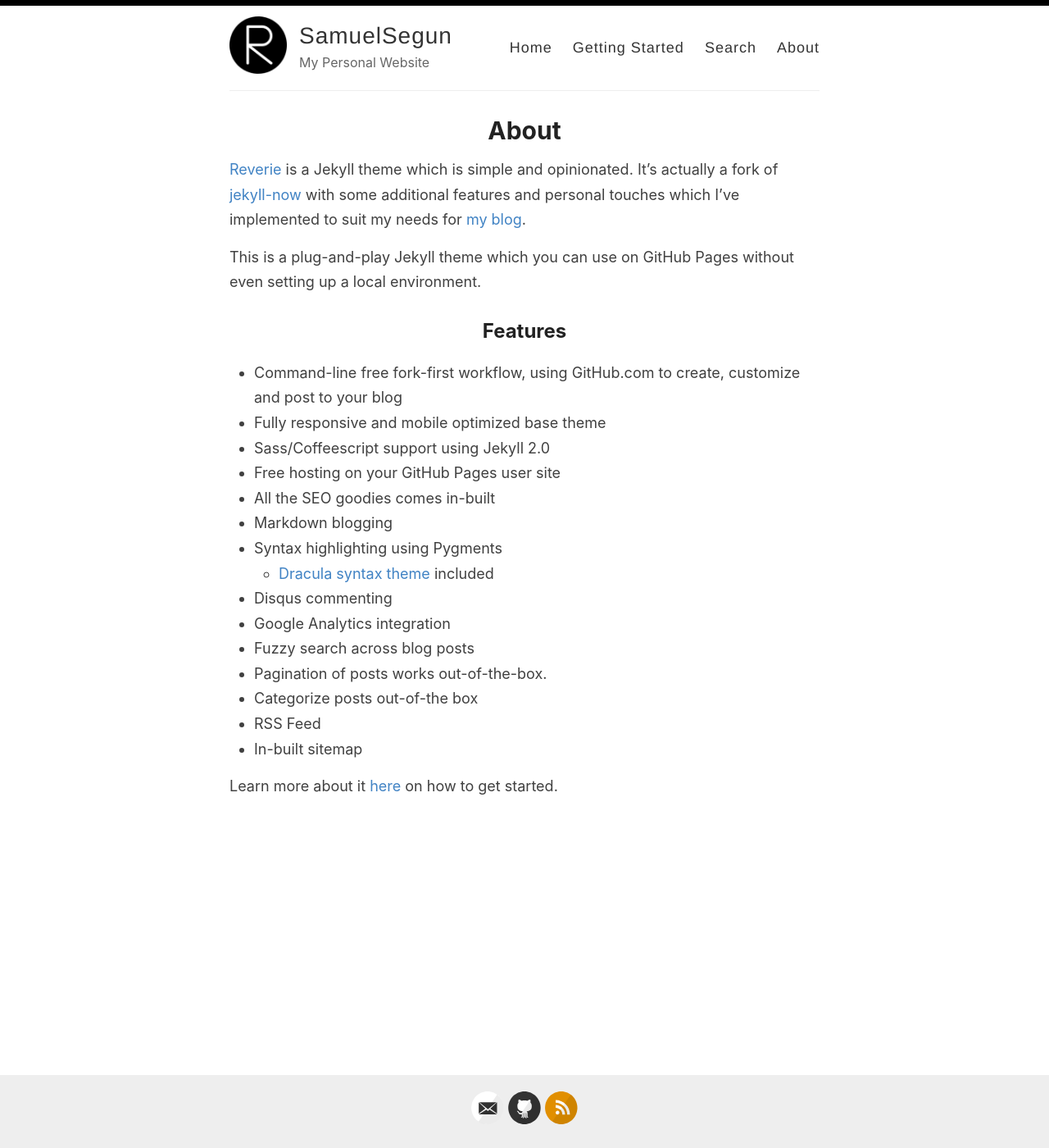
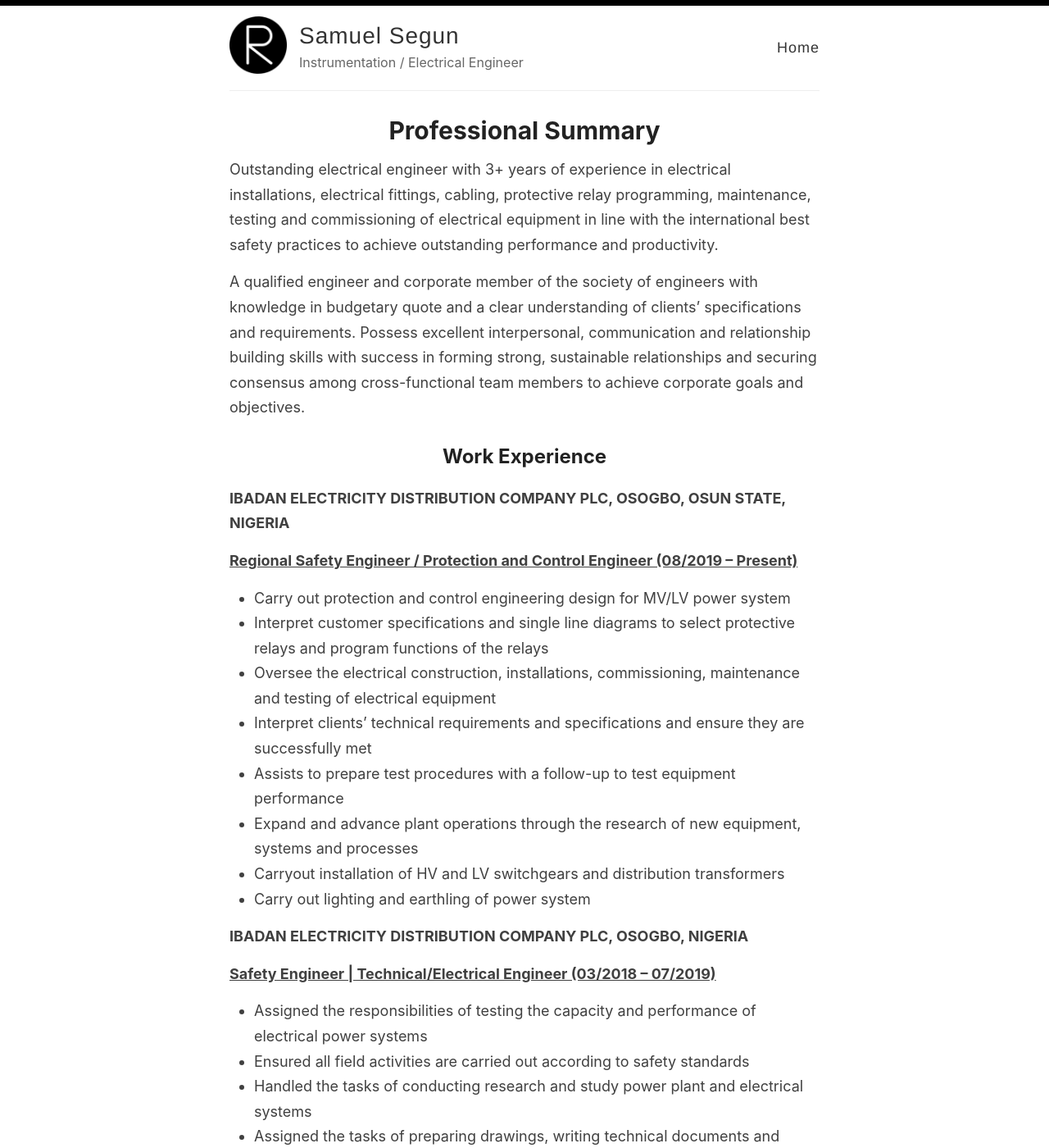
Before and after one commit to Samueljohn148/Samueljohn148.github.io, a Jekyll site: the page built from _pages/about.md, in a window 1280 px wide and 1400 px high. Shown: the whole window at 82% size. Built offline with Jekyll 4.4.1, drawn with Linux system fonts in a browser that asks for light colours; some of the changed text lies outside the part shown.

Commit message:
Add resume

```diff
--- a/_config.yml
+++ b/_config.yml
@@ -3,13 +3,13 @@
 #
 
 # Name of your site (displayed in the header)
-name: SamuelSegun
+name: Samuel Segun
 
 # Name of the author
 author: Samuel Segun
 
 # Short bio or description (displayed in the header)
-description: My Personal Website
+description: Instrumentation / Electrical Engineer
 
 # URL of your avatar or profile pic (you could use your GitHub profile pic)
 avatar: /images/reverie.png
@@ -83,6 +83,7 @@
   - jekyll-feed # Create an Atom feed using the official Jekyll feed gem
   - jekyll-seo-tag
   - jekyll-paginate
+  - jekyll-redirect-from
 
 include: ['_pages']
 
--- a/_layouts/default.html
+++ b/_layouts/default.html
@@ -28,9 +28,6 @@
 
             <nav>
               <a href="{{ site.baseurl }}/">Home</a>
-              <a href="{{ site.baseurl }}/getting-started">Getting Started</a>
-              <a href="{{ site.baseurl }}/search">Search</a>
-              <a href="{{ site.baseurl }}/about">About</a>
             </nav>
           </header>
         </div>
--- a/_pages/about.md
+++ b/_pages/about.md
@@ -1,29 +1,82 @@
 ---
 layout: page
-title: About
+title: Professional Summary
 permalink: /about/
 ---
 
-[Reverie](https://github.com/amitmerchant1990/reverie) is a Jekyll theme which is simple and opinionated. It's actually a fork of [jekyll-now](https://github.com/barryclark/jekyll-now) with some additional features and personal touches which I've implemented to suit my needs for [my blog](https://www.amitmerchant.com).
 
-This is a plug-and-play Jekyll theme which you can use on GitHub Pages without even setting up a local environment.
+Outstanding electrical engineer with 3+ years of experience in electrical installations, electrical fittings, cabling, protective relay programming, maintenance, testing and commissioning of electrical equipment in line with the international best safety practices to achieve outstanding performance and productivity.
 
-## Features
 
-- Command-line free fork-first workflow, using GitHub.com to create, customize and post to your blog
-- Fully responsive and mobile optimized base theme
-- Sass/Coffeescript support using Jekyll 2.0
-- Free hosting on your GitHub Pages user site
-- All the SEO goodies comes in-built
-- Markdown blogging
-- Syntax highlighting using Pygments
-    - [Dracula syntax theme](https://draculatheme.com/) included
-- Disqus commenting
-- Google Analytics integration
-- Fuzzy search across blog posts
-- Pagination of posts works out-of-the-box.
-- Categorize posts out-of-the box
-- RSS Feed
-- In-built sitemap
 
-Learn more about it [here](https://github.com/amitmerchant1990/reverie) on how to get started.
+ A qualified engineer and corporate member of the society of engineers with knowledge in budgetary quote and a clear understanding of clients’ specifications and requirements. Possess excellent interpersonal, communication and relationship building skills with success in forming strong, sustainable relationships and securing consensus among cross-functional team members to achieve corporate goals and objectives.
+
+
+
+## Work Experience
+
+
+
+**IBADAN ELECTRICITY DISTRIBUTION COMPANY PLC, OSOGBO, OSUN STATE, NIGERIA**
+
+**<u>Regional Safety Engineer / Protection and Control Engineer (08/2019 – Present)</u>**
+
+- Carry out protection and control engineering design for MV/LV power system
+- Interpret customer specifications and single line diagrams to select protective relays and program functions of the relays
+- Oversee the electrical construction, installations, commissioning, maintenance and testing of electrical equipment
+- Interpret clients’ technical requirements and specifications and ensure they are successfully met
+- Assists to prepare test procedures with a follow-up to test equipment performance
+- Expand and advance plant operations through the research of new equipment, systems and processes
+- Carryout installation of HV and LV switchgears and distribution transformers
+- Carry out lighting and earthling of power system
+
+
+
+**IBADAN ELECTRICITY DISTRIBUTION COMPANY PLC, OSOGBO, NIGERIA**
+
+**<u>Safety Engineer | Technical/Electrical Engineer  (03/2018 – 07/2019)</u>**
+
+- Assigned the responsibilities of testing the capacity and performance of electrical power systems
+- Ensured all field activities are carried out according to safety standards
+- Handled the tasks of conducting research and study power plant and electrical systems
+- Assigned the tasks of preparing drawings, writing technical documents and operational procedures
+- Performed responsibilities of developing the specifications of power systems
+- Responsible for calculating power cost, upgrading power systems, and testing power capacity
+- Ensured testing the capacity and performance of electrical power systems
+- Reduced breakdown faults by 35% over the last 1 year
+
+**IBADAN ELECTRICITY DISTRIBUTION COMPANY PLC, IBADAN, NIGERIA**
+
+ **<u>Safety Engineer (10/2014 – 02/2018) </u>**
+
+- Ensured proper installation of security and fire alarm systems
+- Supervised hundreds of installations of ventilation and air conditioning systems
+- Assigned to supervise installations of distribution transformers -500KVA, 300kVA, 100KVA, etc.
+- Monitored contractors to ensure standard equipment specifications were followed
+- Oversaw wastes segregation and disposal
+- Monitored the installation of energy efficiency fixtures that reduced cost of energy by 11% in 6 months
+- Carried out staff monitoring to ensure line maintenance are done following safety procedures
+- Escalate foreseeable equipment failure at the injection substations to the technical manager concerned
+- Ensured work permit processes are followed before outages can be granted on the high voltage (33kV/11kV) feeders
+
+
+
+## Certifications
+
+- COREN Certification-Council for the Regulation of Engineering in Nigeria ( R.35408)
+- Corporate Member of the Nigeria Society of Engineers (No: 48181)
+- NEBOSH IGC
+
+
+
+## Education
+
+
+
+**UNIVERSITY OF IBADAN, IBADAN – 2017**
+
+*Master’s degree in Electrical and Electronic Engineering (Distinction Grade)*
+
+**UNIVERSITY OF ILORIN, ILORIN – 2012**
+
+*Bachelor’s degree in Electrical and Electronic Engineering (2nd Class Upper)*
--- a/index.html
+++ b/index.html
@@ -1,5 +1,6 @@
 ---
 layout: default
+redirect_to: /about/
 ---
 
 <div class="posts">
```
Also changed, not shown: 404.md (+1 -1 lines), _pages/getting-started.md (deleted, +0 -51 lines), _posts/2019-02-13-introducing-reverie-jekyll-theme.md (deleted, +0 -85 lines), _posts/2019-08-08-no-title-posts.md (deleted, +0 -6 lines), _posts/2019-12-11-pullquotes.md (deleted, +0 -14 lines), _posts/2019-7-27-super-long-article.md (deleted, +0 -11 lines), _posts/2019-7-27-this-post-demonstrates-post-content-styles.md (deleted, +0 -95 lines), _posts/2019-7-28-super-short-article.md (deleted, +0 -7 lines), _posts/2019-8-12-code-snippets.md (deleted, +0 -42 lines).
